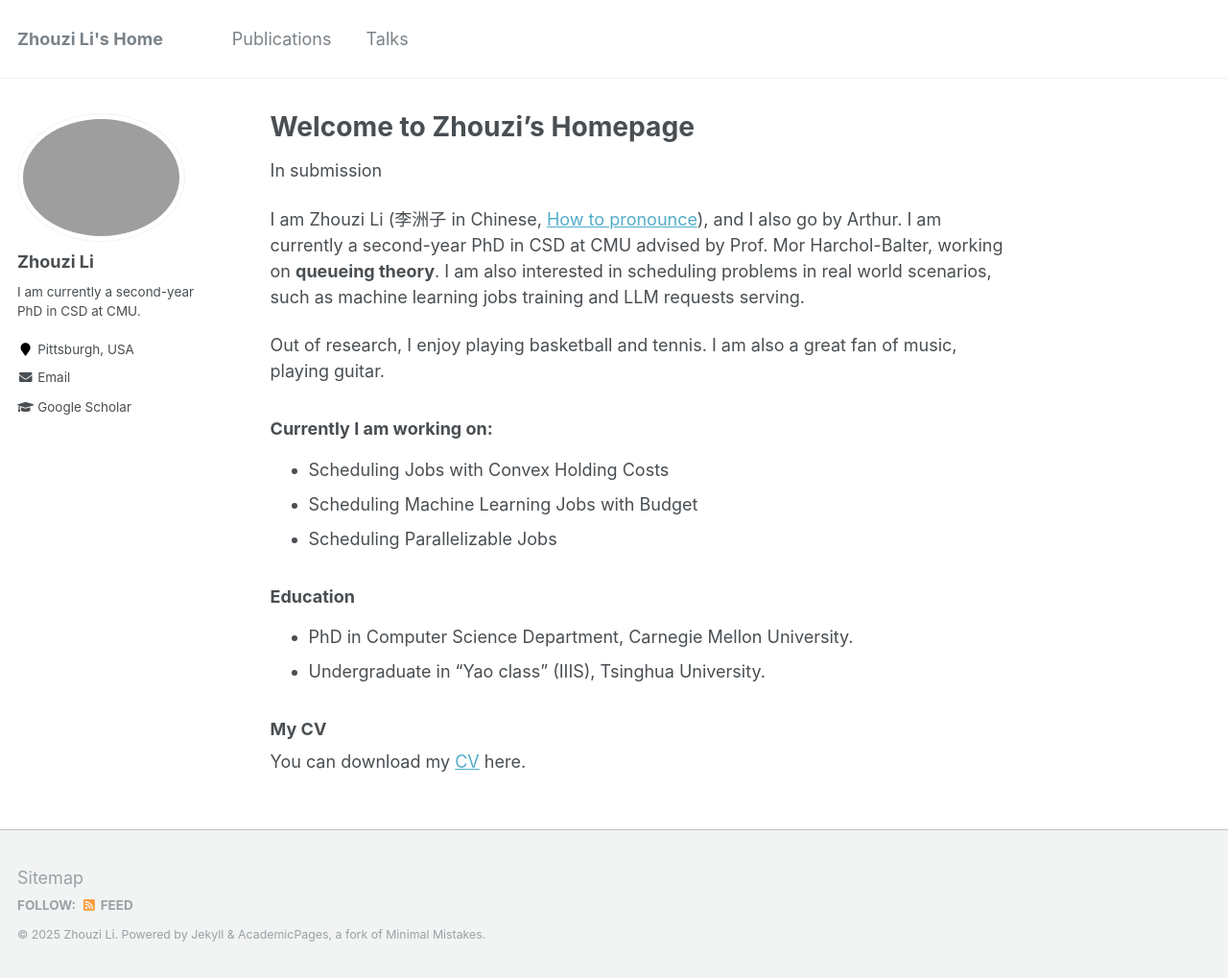
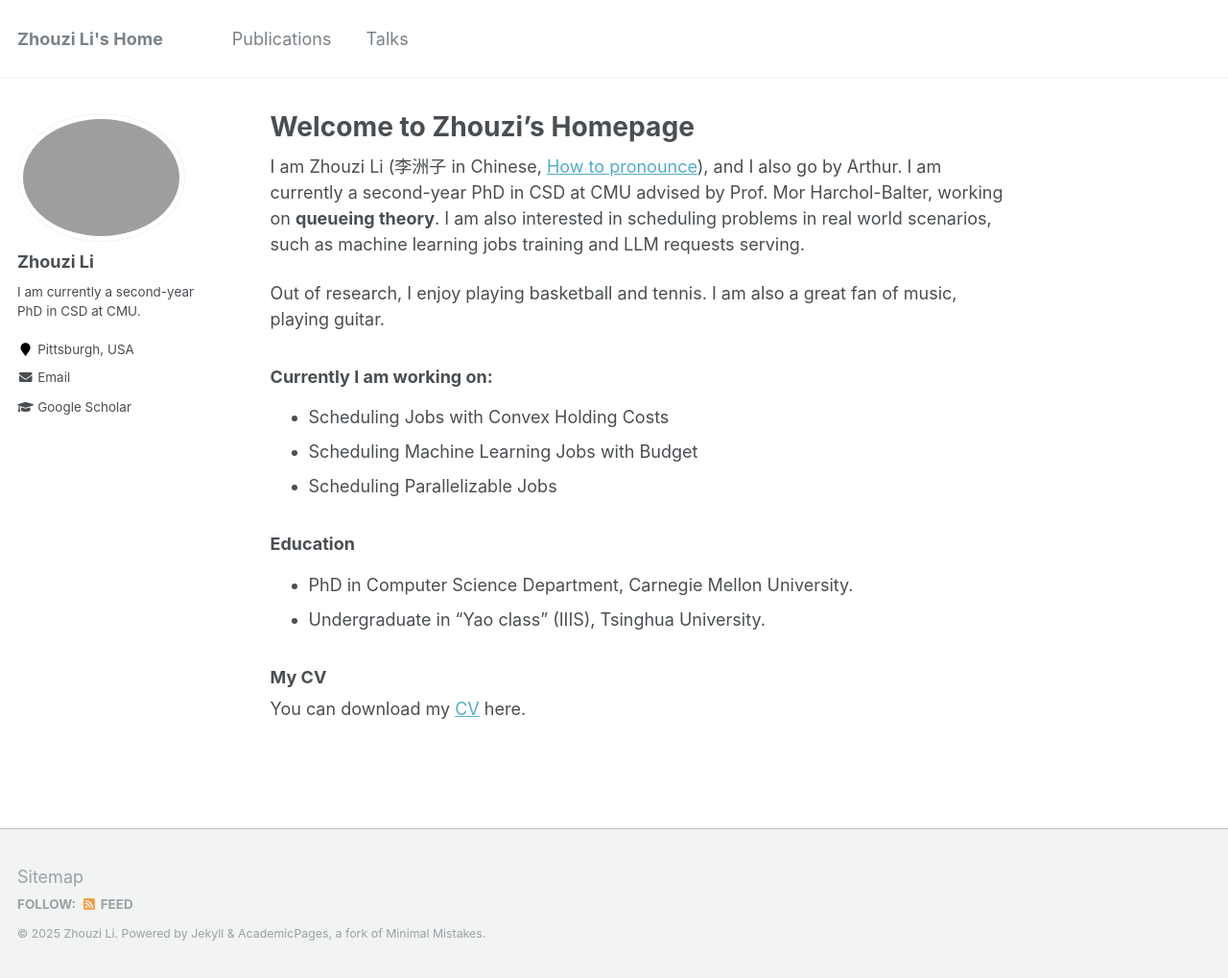
Before and after one commit to Li-Zhouzi/Li-Zhouzi.github.io, a Jekyll site: the page built from _pages/about.md, in a window 1280 px wide and 1019 px high. Shown: the whole window at 96% size. Built offline with Jekyll 4.4.1, drawn with Linux system fonts in a browser that asks for light colours; comment, search, counter and statistics services are not loaded.

Commit message:
Update single.html

```diff
--- a/_layouts/single.html
+++ b/_layouts/single.html
@@ -40,8 +40,6 @@ layout: default
           <p>Published in <i>{{ page.venue }}</i>, {{ page.date | default: "1900-01-01" | date: "%Y" }} </p>
         {% elsif page.date %}
           <p class="page__date"><strong><i class="fa fa-fw fa-calendar" aria-hidden="true"></i> {{ site.data.ui-text[site.locale].date_label | default: "Published:" }}</strong> <time datetime="{{ page.date | date_to_xmlschema }}">{{ page.date | default: "1900-01-01" | date: "%B %d, %Y" }}</time></p>
-        {% else %}
-          <p>In submission</p>
         {% endif %}
 
 
```
